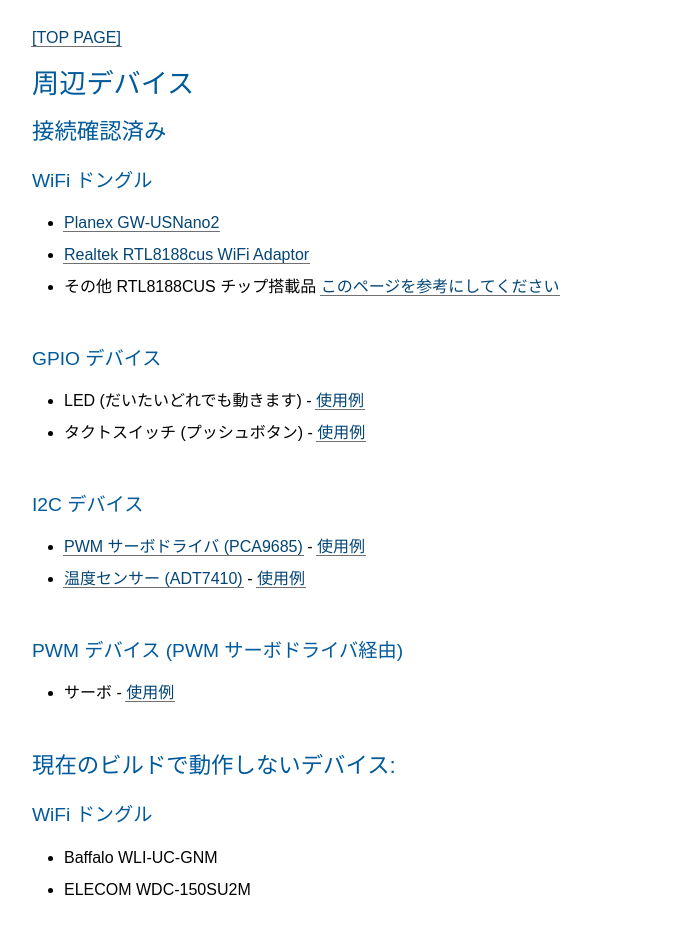
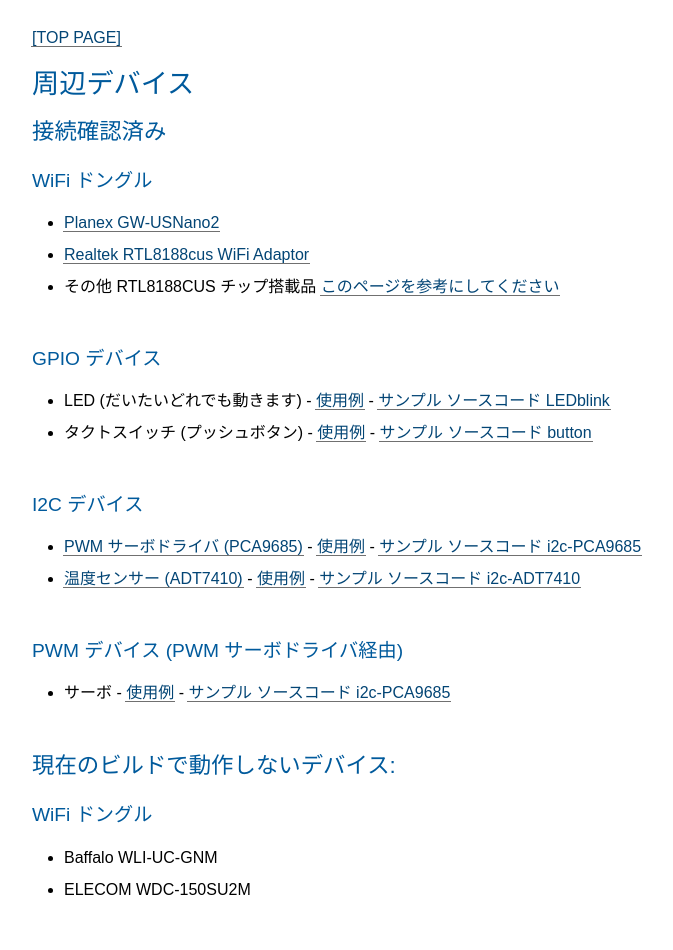
Before and after one commit to chirimen-oh/chirimen-oh.github.io, a Jekyll site: the page built from docs/ja/peripherals.md, in a window 1280 px wide. Shown: the whole page, without its empty margins (432-1105 px from the left). Built offline with Jekyll 4.4.1, drawn with Linux system fonts in a browser that asks for light colours.

Commit message:
周辺デバイスページから example リポジトリへリンク #60

```diff
--- a/docs/ja/peripherals.md
+++ b/docs/ja/peripherals.md
@@ -12,15 +12,15 @@ title: Index Page
 - その他 RTL8188CUS チップ搭載品 [このページを参考にしてください](./basic_startup.html)
 
 ### GPIO デバイス
-- LED (だいたいどれでも動きます)  - [使用例](http://fabble.cc/chirimenedu/chirimenhelloworld)
-- タクトスイッチ (プッシュボタン)  - [使用例](http://fabble.cc/chirimenedu/chirimenpushbutton)
+- LED (だいたいどれでも動きます)  - [使用例](http://fabble.cc/chirimenedu/chirimenhelloworld) - [サンプル ソースコード LEDblink](https://github.com/chirimen-oh/examples/tree/master/LEDblink)
+- タクトスイッチ (プッシュボタン)  - [使用例](http://fabble.cc/chirimenedu/chirimenpushbutton) - [サンプル ソースコード button](https://github.com/chirimen-oh/examples/tree/master/button)
 
 ### I2C デバイス
-- [PWM サーボドライバ (PCA9685)](https://www.switch-science.com/catalog/961/) - [使用例](http://fabble.cc/chirimenedu/chirimenservo)
-- [温度センサー (ADT7410)](http://akizukidenshi.com/catalog/g/gM-06675/) - [使用例](http://fabble.cc/chirimenedu/chirimeni2csensor)
+- [PWM サーボドライバ (PCA9685)](https://www.switch-science.com/catalog/961/) - [使用例](http://fabble.cc/chirimenedu/chirimenservo) - [サンプル ソースコード i2c-PCA9685](https://github.com/chirimen-oh/examples/tree/master/i2c-PCA9685)
+- [温度センサー (ADT7410)](http://akizukidenshi.com/catalog/g/gM-06675/) - [使用例](http://fabble.cc/chirimenedu/chirimeni2csensor) - [サンプル ソースコード i2c-ADT7410](https://github.com/chirimen-oh/examples/tree/master/i2c-ADT7410)
 
 ### PWM デバイス (PWM サーボドライバ経由)
-- サーボ - [使用例](http://fabble.cc/chirimenedu/chirimenservo)
+- サーボ - [使用例](http://fabble.cc/chirimenedu/chirimenservo) - [サンプル ソースコード i2c-PCA9685](https://github.com/chirimen-oh/examples/tree/master/i2c-PCA9685)
 
 ## 現在のビルドで動作しないデバイス:
 
```
Also changed, not shown: docs/en/peripherals.md (+5 -5 lines).
